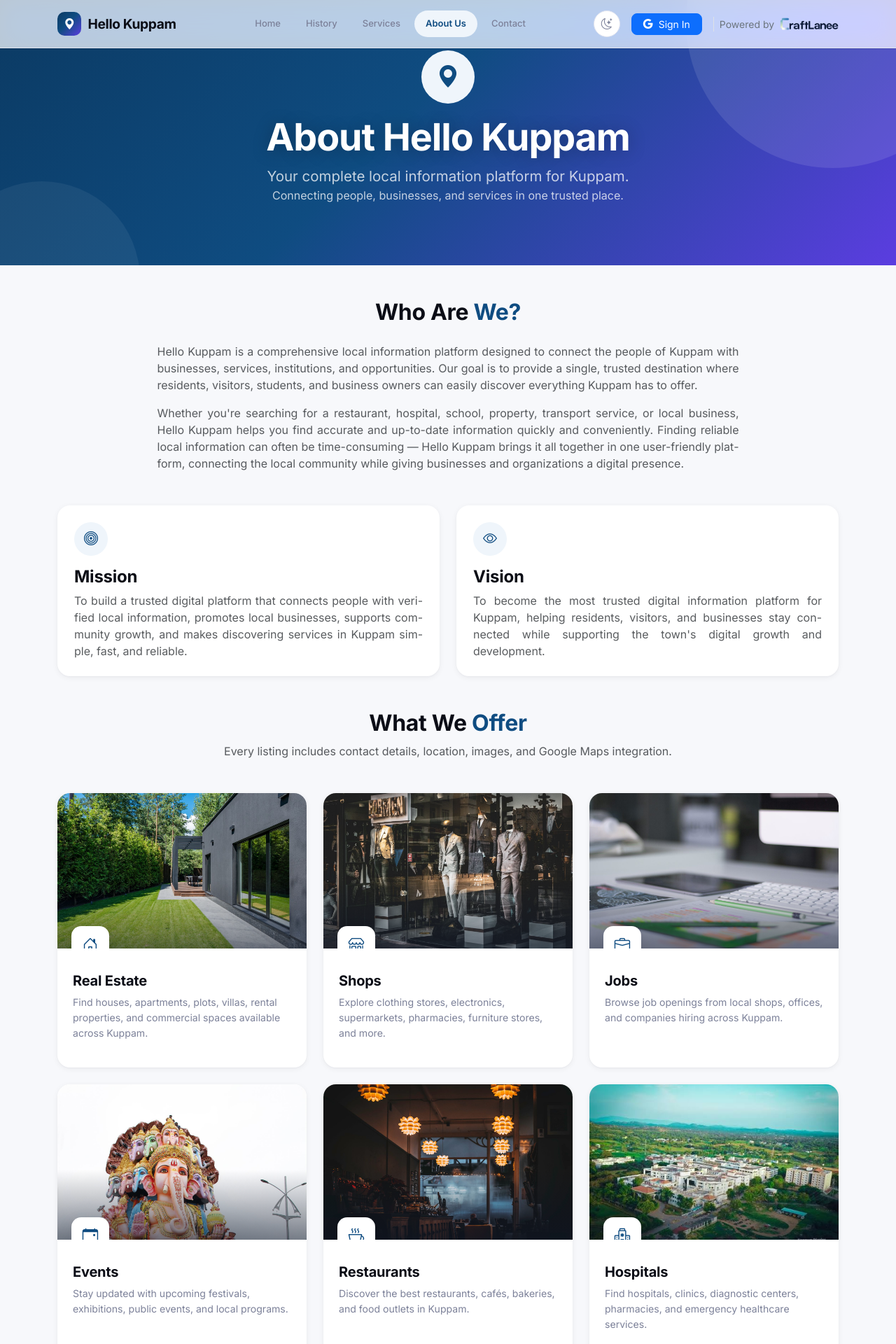
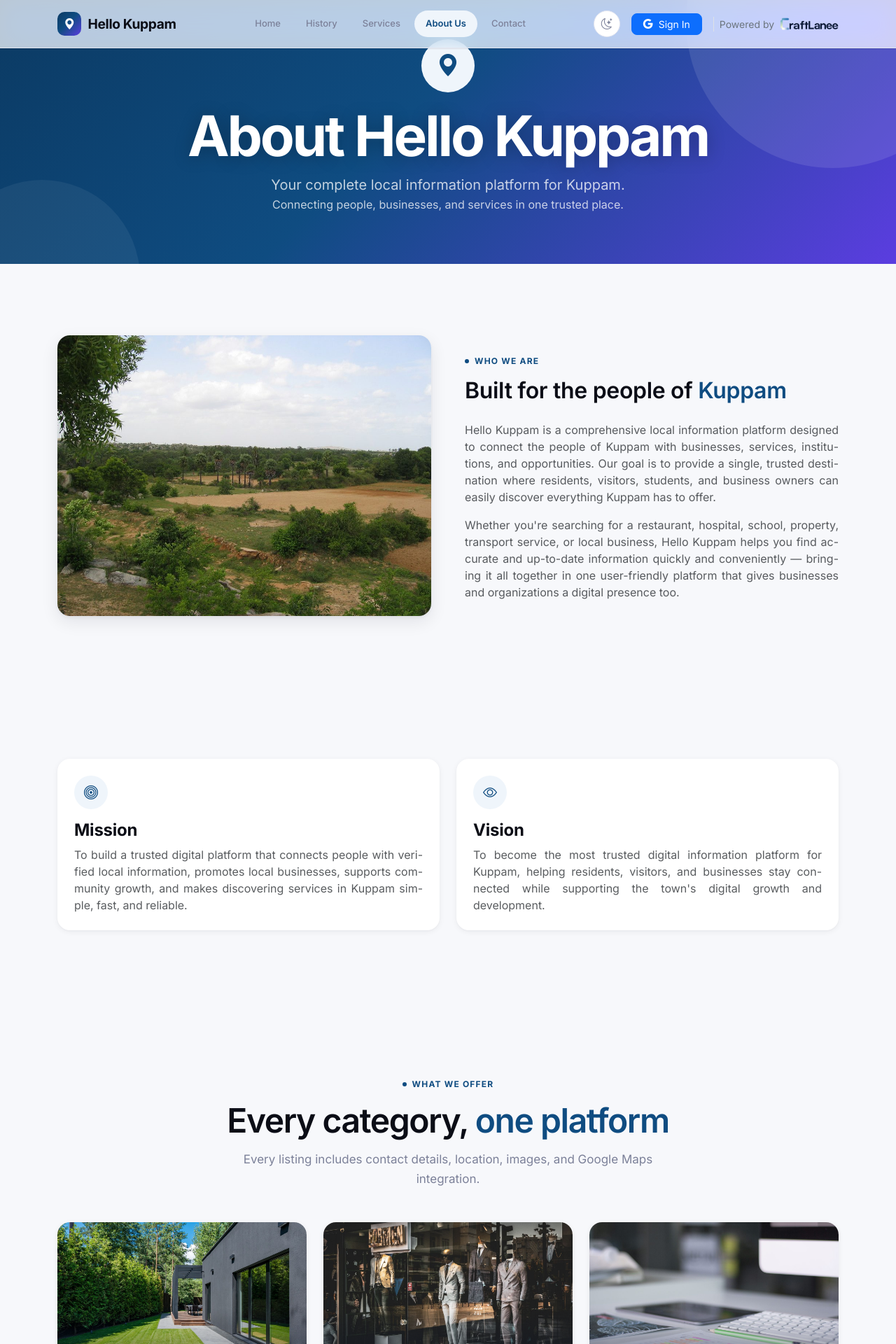
Before and after one commit to ctaftelaneebusinesses-prog/Kuppam_Project, a Django app: page /about/ in a window 1280 px wide. Shown: the top 1920 px of the page at 70% size. Run offline with Django 5.2, Linux system fonts and the light colour scheme.

Commit message:
Rebuild marketing pages: home, about, history section rhythm + typography
Adds shared section primitives (.hk-section/.hk-section-alt for consistent
fluid breathing room, .hk-section-header and .hk-section-header-row, a
pill-style .hk-view-all-link, numbered .hk-step-icon badges) and applies
them across home's category/featured sections, about's every section, and
history's two generic headers.

Upgrades hero typography (home + about + history) onto the new fluid type
scale with tighter tracking, and revives the previously unused
.hk-about-service alternating photo+text component for a new "Who We Are"
panel on the About page, using a real, already-licensed Kuppam landscape
photo (credited in the page's photo-credits section).

History's 15 real, individually-sourced storytelling sections and their
Wikimedia credits are untouched — only their shared spacing/header
components changed, since that content was already at the bar this whole
overhaul is aiming for elsewhere.

```diff
--- a/static/css/main.css
+++ b/static/css/main.css
@@ -484,13 +484,16 @@ html[data-theme="dark"] .hk-navbar-solid {
 
 .hk-hero-content h1 {
     color: #fff;
-    font-size: clamp(2.1rem, 4.2vw, 3.4rem);
-    letter-spacing: -0.02em;
+    font-size: var(--hk-text-5xl);
+    font-weight: 700;
+    letter-spacing: var(--hk-tracking-tightest);
+    line-height: var(--hk-leading-tight);
     text-shadow: 0 2px 24px rgba(0, 0, 0, .25);
 }
 
 .hk-hero-content .lead {
-    font-size: clamp(1rem, 1.6vw, 1.3rem);
+    font-size: var(--hk-text-lg);
+    line-height: var(--hk-leading-normal);
 }
 
 /* --- Quick category pills under the hero search ------------------------ */
@@ -653,6 +656,138 @@ html[data-theme="dark"] .hk-navbar-solid {
     }
 }
 
+/* --- Section rhythm ----------------------------------------------------------
+   Shared vertical breathing room + alternating tone for every marketing
+   section, replacing ad hoc `container py-5` — one token (--hk-section-py)
+   controls the rhythm of the whole page. ------------------------------------ */
+.hk-section {
+    padding-top: var(--hk-section-py);
+    padding-bottom: var(--hk-section-py);
+}
+
+.hk-section-tight {
+    padding-top: calc(var(--hk-section-py) * .55);
+    padding-bottom: calc(var(--hk-section-py) * .55);
+}
+
+.hk-section-alt {
+    background-color: var(--hk-gray-50);
+}
+
+html[data-theme="dark"] .hk-section-alt {
+    background-color: #0E0F16;
+}
+
+/* --- Section header (centered kicker + heading + subtext) -------------------- */
+.hk-section-header {
+    max-width: 640px;
+    margin-left: auto;
+    margin-right: auto;
+}
+
+.hk-section-kicker {
+    display: inline-flex;
+    align-items: center;
+    gap: 8px;
+    font-size: var(--hk-text-xs);
+    font-weight: 700;
+    text-transform: uppercase;
+    letter-spacing: var(--hk-tracking-widest);
+    color: var(--bs-primary);
+    margin-bottom: .9rem;
+}
+
+.hk-section-kicker::before {
+    content: "";
+    width: 6px;
+    height: 6px;
+    border-radius: 50%;
+    background: var(--bs-primary);
+}
+
+.hk-section-header h2 {
+    font-size: var(--hk-text-3xl);
+    letter-spacing: var(--hk-tracking-tighter);
+    margin-bottom: .85rem;
+}
+
+.hk-section-header p {
+    color: var(--hk-ink-soft);
+    font-size: var(--hk-text-md);
+    line-height: var(--hk-leading-normal);
+    margin-bottom: 0;
+}
+
+/* --- Section header row (icon + heading, "View all" trailing) --------------- */
+.hk-section-header-row {
+    display: flex;
+    align-items: center;
+    justify-content: space-between;
+    gap: 1rem;
+    flex-wrap: wrap;
+    margin-bottom: 2rem;
+}
+
+.hk-section-header-row h2 {
+    font-size: var(--hk-text-2xl);
+    letter-spacing: var(--hk-tracking-tight);
+    margin-bottom: 0;
+}
+
+.hk-view-all-link {
+    display: inline-flex;
+    align-items: center;
+    gap: .4rem;
+    font-weight: 600;
+    font-size: var(--hk-text-sm);
+    color: var(--bs-primary);
+    text-decoration: none;
+    padding: .5rem 1rem;
+    border-radius: var(--hk-radius-pill);
+    border: 1px solid var(--hk-border-soft);
+    transition: gap var(--hk-duration-fast) var(--hk-ease-out),
+                background-color var(--hk-duration-fast) var(--hk-ease-out),
+                border-color var(--hk-duration-fast) var(--hk-ease-out);
+}
+
+.hk-view-all-link i {
+    transition: transform var(--hk-duration-fast) var(--hk-ease-out);
+}
+
+.hk-view-all-link:hover {
+    color: var(--bs-primary);
+    background-color: var(--bs-primary-bg-subtle);
+    border-color: var(--bs-primary-border-subtle);
+    gap: .6rem;
+}
+
+.hk-view-all-link:hover i {
+    transform: translateX(2px);
+}
+
+/* --- Numbered step badge (overlaid on an .hk-icon-circle for sequential
+   "how it works" style flows) -------------------------------------------------- */
+.hk-step-icon {
+    position: relative;
+}
+
+.hk-step-number {
+    position: absolute;
+    top: -6px;
+    right: -6px;
+    width: 22px;
+    height: 22px;
+    border-radius: 50%;
+    background: var(--hk-gradient);
+    color: #fff;
+    font-size: .68rem;
+    font-weight: 700;
+    display: flex;
+    align-items: center;
+    justify-content: center;
+    box-shadow: var(--hk-elevation-2);
+}
+
 /* --- Section headers ------------------------------------------------- */
 .hk-section-icon {
     width: 46px;
@@ -828,13 +963,9 @@ html[data-theme="dark"] .hk-navbar-solid {
     hyphens: auto;
 }
 
-/* --- About page: alternating service showcase (large photo + content) --- */
+/* --- About page: "Who We Are" photo + narrative showcase ------------------ */
 .hk-about-service {
-    padding: 3.25rem 0;
-}
-
-.hk-about-service:nth-of-type(even) {
-    background-color: #F8F9FD;
+    padding: var(--hk-section-py) 0;
 }
 
 .hk-about-service-media {
@@ -2179,7 +2310,10 @@ html[data-theme="dark"] .hk-review-form {
 
 .hk-history-hero-content h1 {
     color: #fff;
-    font-size: clamp(2rem, 4vw, 3.2rem);
+    font-size: var(--hk-text-4xl);
+    font-weight: 700;
+    letter-spacing: var(--hk-tracking-tightest);
+    line-height: var(--hk-leading-tight);
     text-shadow: 0 2px 20px rgba(0,0,0,.3);
 }
 
@@ -2225,12 +2359,12 @@ html[data-theme="dark"] .hk-review-form {
 }
 
 .hk-history-section {
-    padding: 4.5rem 0;
+    padding: calc(var(--hk-section-py) * .8) 0;
     scroll-margin-top: 135px;
 }
 
 .hk-history-section:nth-of-type(even) {
-    background-color: #F8F9FD;
+    background-color: var(--hk-gray-50);
 }
 
 /* Real-photo media panel (replaces the old gradient/icon placeholder) */
@@ -2454,13 +2588,6 @@ html[data-theme="dark"] .hk-review-form {
     }
 }
 
-/* --- Responsive tweaks --------------------------------------------------------------- */
-@media (max-width: 767.98px) {
-    .hk-hero-content h1 {
-        font-size: 2rem;
-    }
-}
-
 /* --- Sitewide form polish (floating labels + validation feedback) -------------------- */
 .form-control,
 .form-select {
@@ -2595,9 +2722,8 @@ html[data-theme="dark"] .pagination .page-link:hover {
 /* --- Sitewide dark theme: remaining components that use a literal color
    instead of a token (everything else already flips via the tokens redefined
    at the top of this file under html[data-theme="dark"]) ------------------- */
-html[data-theme="dark"] .hk-about-service:nth-of-type(even),
 html[data-theme="dark"] .hk-history-section:nth-of-type(even) {
-    background-color: #171A28;
+    background-color: var(--hk-dark-surface-2);
 }
 
 html[data-theme="dark"] .hk-card-icon-btn,
--- a/templates/about.html
+++ b/templates/about.html
@@ -6,20 +6,27 @@
 {% block content %}
 
 <!-- Hero -->
-<section class="hk-hero text-white py-5">
-    <div class="container text-center py-4 hk-hero-content">
+<section class="hk-hero hk-section-tight text-white">
+    <div class="container text-center hk-hero-content">
         <div class="hk-icon-circle hk-icon-circle-lg mb-3 mx-auto"><i class="bi bi-geo-alt-fill"></i></div>
-        <h1 class="display-5 fw-bold mb-2">About Hello Kuppam</h1>
+        <h1 class="fw-bold mb-2">About Hello Kuppam</h1>
         <p class="lead mb-0 opacity-75">Your complete local information platform for Kuppam.</p>
         <p class="opacity-75">Connecting people, businesses, and services in one trusted place.</p>
     </div>
 </section>
 
-<!-- Who Are We -->
-<section class="container py-5">
-    <div class="row justify-content-center">
-        <div class="col-lg-9 text-center" data-aos="fade-up">
-            <h2 class="fw-bold mb-4">Who Are <span class="text-primary">We?</span></h2>
+<!-- Who Are We: photo + narrative -->
+<section class="hk-about-service">
+    <div class="container">
+        <div class="row g-5 align-items-center">
+            <div class="col-lg-6" data-aos="fade-right">
+                <div class="hk-about-service-media">
+                    <img src="{% static 'images/history/intro-landscape.jpg' %}" alt="Landscape view near Kuppam, Andhra Pradesh" loading="lazy">
+                </div>
+            </div>
+            <div class="col-lg-6" data-aos="fade-left">
+                <div class="hk-section-kicker">Who We Are</div>
+                <h2 class="mb-4">Built for the people of <span class="text-primary">Kuppam</span></h2>
                 <p class="text-muted mb-3 hk-text-justify">
                     Hello Kuppam is a comprehensive local information platform designed to connect the people
                     of Kuppam with businesses, services, institutions, and opportunities. Our goal is to
@@ -29,16 +36,17 @@
                 <p class="text-muted mb-0 hk-text-justify">
                     Whether you're searching for a restaurant, hospital, school, property, transport service,
                     or local business, Hello Kuppam helps you find accurate and up-to-date information
-                quickly and conveniently. Finding reliable local information can often be time-consuming —
-                Hello Kuppam brings it all together in one user-friendly platform, connecting the local
-                community while giving businesses and organizations a digital presence.
+                    quickly and conveniently — bringing it all together in one user-friendly platform that
+                    gives businesses and organizations a digital presence too.
                 </p>
+            </div>
         </div>
     </div>
 </section>
 
 <!-- Mission & Vision -->
-<section class="container pb-5">
+<section class="hk-section hk-section-alt">
+    <div class="container">
     <div class="row g-4">
         <div class="col-md-6" data-aos="fade-right">
             <div class="card hk-detail-panel h-100">
@@ -67,13 +75,16 @@
             </div>
         </div>
     </div>
+    </div>
 </section>
 
 <!-- What We Offer -->
-<section class="container pb-5" id="services">
-    <div class="text-center mb-5" data-aos="fade-up">
-        <h2 class="fw-bold">What We <span class="text-primary">Offer</span></h2>
-        <p class="text-muted mb-0">Every listing includes contact details, location, images, and Google Maps integration.</p>
+<section class="hk-section" id="services">
+    <div class="container">
+    <div class="hk-section-header text-center mb-5" data-aos="fade-up">
+        <div class="hk-section-kicker justify-content-center">What We Offer</div>
+        <h2>Every category, <span class="text-primary">one platform</span></h2>
+        <p>Every listing includes contact details, location, images, and Google Maps integration.</p>
     </div>
     <div class="row g-4" data-aos="fade-up">
         <div class="col-sm-6 col-lg-4">
@@ -185,12 +196,15 @@
             </div>
         </div>
     </div>
+    </div>
 </section>
 
 <!-- Why Choose Hello Kuppam -->
-<section class="container pb-5">
-    <div class="text-center mb-5" data-aos="fade-up">
-        <h2 class="fw-bold">Why Choose <span class="text-primary">Hello Kuppam</span></h2>
+<section class="hk-section hk-section-alt">
+    <div class="container">
+    <div class="hk-section-header text-center mb-5" data-aos="fade-up">
+        <div class="hk-section-kicker justify-content-center">Why Hello Kuppam</div>
+        <h2>Built on trust, made <span class="text-primary">simple</span></h2>
     </div>
     <div class="row g-3" data-aos="fade-up">
         <div class="col-md-6">
@@ -248,19 +262,25 @@
             </div>
         </div>
     </div>
+    </div>
 </section>
 
 <!-- How It Works -->
-<section class="container pb-5">
-    <div class="text-center mb-5" data-aos="fade-up">
-        <h2 class="fw-bold">How Hello Kuppam <span class="text-primary">Works</span></h2>
+<section class="hk-section">
+    <div class="container">
+    <div class="hk-section-header text-center mb-5" data-aos="fade-up">
+        <div class="hk-section-kicker justify-content-center">The Process</div>
+        <h2>How Hello Kuppam <span class="text-primary">works</span></h2>
     </div>
     <div class="row g-4" data-aos="fade-up">
         <div class="col-md-6 col-lg-4">
             <div class="card hk-detail-panel h-100">
                 <div class="card-body p-4">
-                    <div class="hk-icon-circle mb-3"><i class="bi bi-google"></i></div>
-                    <h5 class="fw-bold">1. Sign In</h5>
+                    <div class="hk-icon-circle hk-step-icon mb-3">
+                        <i class="bi bi-google"></i>
+                        <span class="hk-step-number">1</span>
+                    </div>
+                    <h5 class="fw-bold">Sign In</h5>
                     <p class="text-muted mb-0">Sign in using your Google account to get started.</p>
                 </div>
             </div>
@@ -268,8 +288,11 @@
         <div class="col-md-6 col-lg-4">
             <div class="card hk-detail-panel h-100">
                 <div class="card-body p-4">
-                    <div class="hk-icon-circle mb-3"><i class="bi bi-compass"></i></div>
-                    <h5 class="fw-bold">2. Explore or List</h5>
+                    <div class="hk-icon-circle hk-step-icon mb-3">
+                        <i class="bi bi-compass"></i>
+                        <span class="hk-step-number">2</span>
+                    </div>
+                    <h5 class="fw-bold">Explore or List</h5>
                     <p class="text-muted mb-0">Browse local businesses and services, or request permission to publish your own listings.</p>
                 </div>
             </div>
@@ -277,8 +300,11 @@
         <div class="col-md-6 col-lg-4">
             <div class="card hk-detail-panel h-100">
                 <div class="card-body p-4">
-                    <div class="hk-icon-circle mb-3"><i class="bi bi-clipboard-check"></i></div>
-                    <h5 class="fw-bold">3. Review &amp; Approval</h5>
+                    <div class="hk-icon-circle hk-step-icon mb-3">
+                        <i class="bi bi-clipboard-check"></i>
+                        <span class="hk-step-number">3</span>
+                    </div>
+                    <h5 class="fw-bold">Review &amp; Approval</h5>
                     <p class="text-muted mb-0">Content submitted by providers is reviewed by the Super Admin before publication.</p>
                 </div>
             </div>
@@ -286,8 +312,11 @@
         <div class="col-md-6 col-lg-4">
             <div class="card hk-detail-panel h-100">
                 <div class="card-body p-4">
-                    <div class="hk-icon-circle mb-3"><i class="bi bi-broadcast"></i></div>
-                    <h5 class="fw-bold">4. Goes Live</h5>
+                    <div class="hk-icon-circle hk-step-icon mb-3">
+                        <i class="bi bi-broadcast"></i>
+                        <span class="hk-step-number">4</span>
+                    </div>
+                    <h5 class="fw-bold">Goes Live</h5>
                     <p class="text-muted mb-0">Once approved, listings become publicly visible to everyone.</p>
                 </div>
             </div>
@@ -295,9 +324,13 @@
         <div class="col-md-6 col-lg-4">
             <div class="card hk-detail-panel h-100">
                 <div class="card-body p-4">
-                    <div class="hk-icon-circle mb-3"><i class="bi bi-chat-square-heart"></i></div>
-                    <h5 class="fw-bold">5. Engage</h5>
+                    <div class="hk-icon-circle hk-step-icon mb-3">
+                        <i class="bi bi-chat-square-heart"></i>
+                        <span class="hk-step-number">5</span>
+                    </div>
+                    <h5 class="fw-bold">Engage</h5>
                     <p class="text-muted mb-0">Search, view, rate, review, comment on, and share listings with others.</p>
+                </div>
             </div>
         </div>
     </div>
@@ -305,10 +338,12 @@
 </section>
 
 <!-- Our Team -->
-<section class="container pb-5">
-    <div class="text-center mb-5" data-aos="fade-up">
-        <h2 class="fw-bold">Our <span class="text-primary">Team</span></h2>
-        <p class="text-muted mb-0">Hello Kuppam is developed by a passionate team dedicated to creating a better digital experience for the people of Kuppam.</p>
+<section class="hk-section hk-section-alt">
+    <div class="container">
+    <div class="hk-section-header text-center mb-5" data-aos="fade-up">
+        <div class="hk-section-kicker justify-content-center">The People Behind It</div>
+        <h2>Our <span class="text-primary">Team</span></h2>
+        <p>Hello Kuppam is developed by a passionate team dedicated to creating a better digital experience for the people of Kuppam.</p>
     </div>
     <div class="row g-4" data-aos="fade-up">
         <div class="col-md-6 col-lg-3">
@@ -348,13 +383,16 @@
             </div>
         </div>
     </div>
+    </div>
 </section>
 
 <!-- Our Commitment -->
-<section class="container pb-5">
+<section class="hk-section">
+    <div class="container">
     <div class="row justify-content-center">
         <div class="col-lg-9 text-center" data-aos="fade-up">
-            <h2 class="fw-bold mb-4">Our <span class="text-primary">Commitment</span></h2>
+            <div class="hk-section-kicker justify-content-center">Our Promise</div>
+            <h2 class="mb-4">Our <span class="text-primary">Commitment</span></h2>
             <p class="text-muted mb-0 hk-text-justify">
                 We are committed to providing reliable, verified, and accessible information that benefits
                 residents, businesses, and visitors. We continuously improve the platform by adding new
@@ -362,11 +400,12 @@
             </p>
         </div>
     </div>
+    </div>
 </section>
 
 <!-- CTA -->
-<section class="hk-hero text-white py-5">
-    <div class="container text-center py-3 hk-hero-content" data-aos="fade-up">
+<section class="hk-hero hk-section-tight text-white">
+    <div class="container text-center hk-hero-content" data-aos="fade-up">
         <h2 class="fw-bold mb-2">Join the Hello Kuppam Community</h2>
         <p class="lead opacity-75 mb-4">
             Whether you're a resident looking for local services, a visitor exploring Kuppam, or a
@@ -382,6 +421,7 @@
     <details class="hk-credits">
         <summary>Photo credits</summary>
         <ul class="small">
+            <li>Landscape near Kuppam — KuppamArunKumar, CC BY-SA 4.0</li>
             <li>Government Degree College, Kuppam campus — courtesy of Government Degree College, Kuppam (gdckuppam.edu.in), used here to represent the institution accurately rather than a generic stock photo.</li>
             <li>PES Medical College campus, Kuppam — aerial photo credited to "Kuppam Diaries"; source and licence unconfirmed, used here for informational/editorial purposes rather than a generic stock photo.</li>
         </ul>
```
Also changed, not shown: templates/history.html (+11 -7 lines), templates/home.html (+37 -24 lines). Lines whose indentation alone changed are shown as unchanged.
